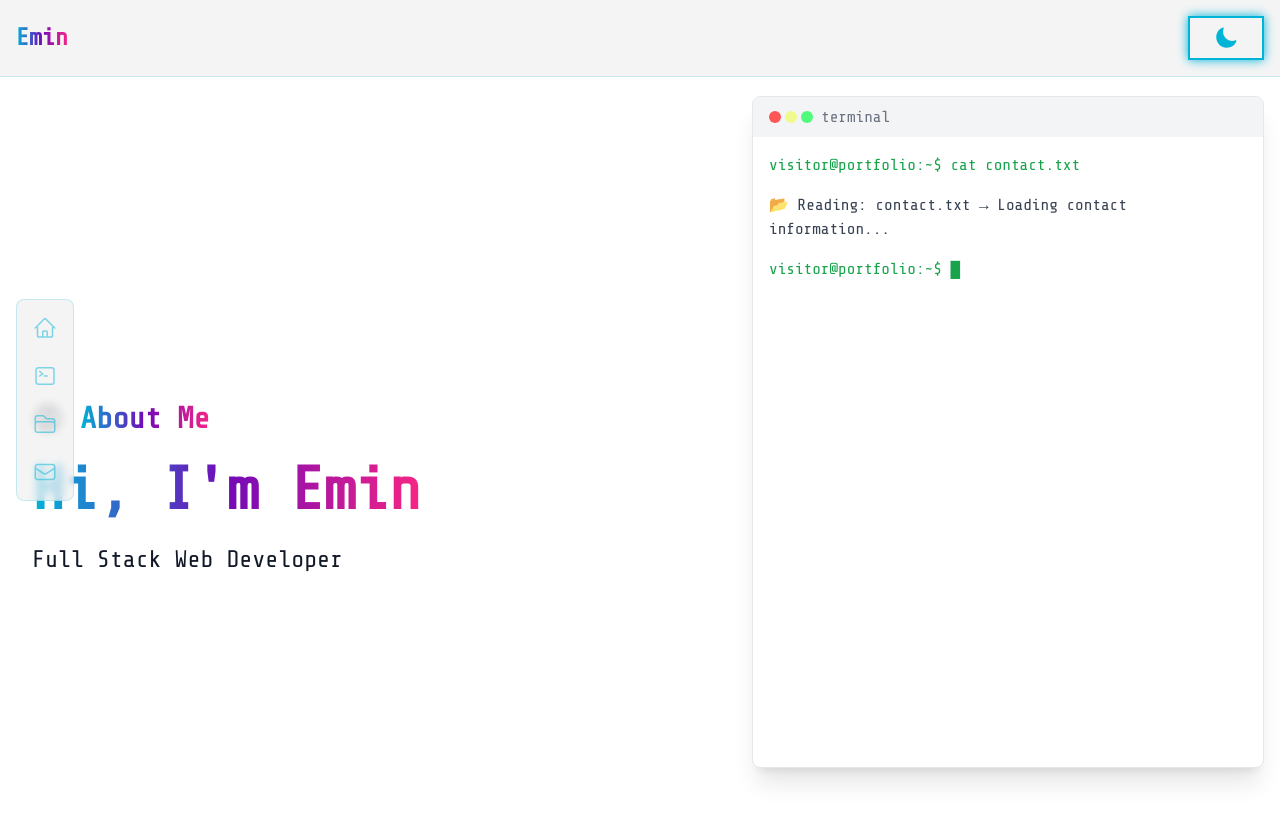
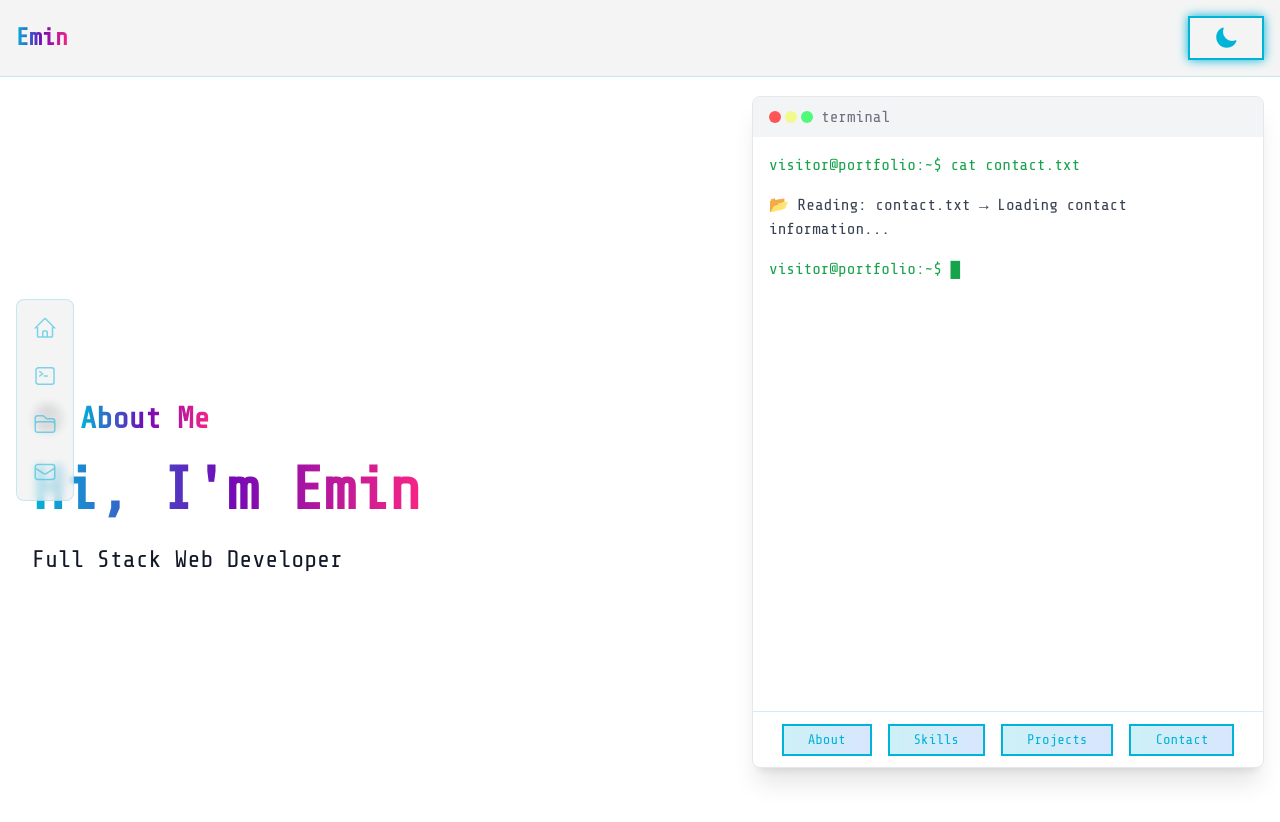
Before and after one commit to Ztaclie/emin-portfolio, a React (Vite) app: page / in a window 1280 px wide. Shown: the top 822 px of the page. Built offline with nearby package versions, Linux system fonts and the light colour scheme.

Commit message:
added nav buttons to terminal

```diff
--- a/package.json
+++ b/package.json
@@ -16,7 +16,8 @@
     "react": "^18.3.1",
     "react-dom": "^18.3.1",
     "react-intersection-observer": "^9.15.0",
-    "react-redux": "^9.2.0"
+    "react-redux": "^9.2.0",
+    "react-scroll": "^1.9.0"
   },
   "devDependencies": {
     "@eslint/js": "^9.17.0",
--- a/src/components/Terminal.tsx
+++ b/src/components/Terminal.tsx
@@ -3,6 +3,7 @@ import { useInfo } from "../context/InfoContext";
 import { useAppSelector } from "../store/hooks";
 import { useTypewriter } from "../hooks/useTypewriter";
 import { useLoading } from "../context/LoadingContext";
+import { Link as ScrollLink } from "react-scroll";
 
 interface TerminalProps {
   onCommandComplete: () => void;
@@ -15,6 +16,7 @@ const Terminal: React.FC<TerminalProps> = ({ onCommandComplete }) => {
   const [currentOutput, setCurrentOutput] = useState("");
   const [isTyping, setIsTyping] = useState(true);
   const { setLoadedSection } = useLoading();
+  const [manualCommand, setManualCommand] = useState<string | null>(null);
 
   const { displayText: typedCommand, isTyping: isTypingCommand } =
     useTypewriter(currentCommand, 50);
@@ -25,9 +27,14 @@ const Terminal: React.FC<TerminalProps> = ({ onCommandComplete }) => {
   );
 
   useEffect(() => {
-    setCurrentCommand(getTerminalCommand());
+    if (manualCommand) {
+      setCurrentCommand(manualCommand);
+      setManualCommand(null);
+    } else {
+      setCurrentCommand(getTerminalCommand());
+    }
     setCurrentOutput(getTerminalOutput());
-  }, [info.currentlyViewing]);
+  }, [info.currentlyViewing, manualCommand]);
 
   useEffect(() => {
     const isTerminalTyping = isTypingCommand || isTypingOutput;
@@ -128,6 +135,16 @@ const Terminal: React.FC<TerminalProps> = ({ onCommandComplete }) => {
     return () => clearTimeout(timer);
   }, []);
 
+  const handleNavClick = (section: string) => {
+    const commands = {
+      intro: "cd /about-me",
+      skills: "ls ./skills",
+      projects: "ls ./projects",
+      contact: "cat contact.txt",
+    };
+    setManualCommand(commands[section as keyof typeof commands]);
+  };
+
   return (
     <div className="fixed top-24 right-4 w-[32rem] h-[calc(100vh-8rem)]">
       <div
@@ -154,7 +171,7 @@ const Terminal: React.FC<TerminalProps> = ({ onCommandComplete }) => {
             terminal
           </span>
         </div>
-        <div className="p-4 font-cyber overflow-y-auto h-[calc(100%-2.5rem)] custom-scrollbar">
+        <div className="p-4 font-cyber overflow-y-auto h-[calc(100%-6rem)] custom-scrollbar">
           <div className="space-y-4">
             <div
               className={`${darkMode ? "text-green-400" : "text-green-600"}`}
@@ -173,6 +190,44 @@ const Terminal: React.FC<TerminalProps> = ({ onCommandComplete }) => {
             </div>
           </div>
         </div>
+        <div className="h-14 border-t border-cyan-500/20 flex items-center justify-center gap-4 px-4">
+          <ScrollLink
+            to="intro"
+            smooth={true}
+            duration={500}
+            className="cyber-button text-sm py-1"
+            onClick={() => handleNavClick("intro")}
+          >
+            About
+          </ScrollLink>
+          <ScrollLink
+            to="skills"
+            smooth={true}
+            duration={500}
+            className="cyber-button text-sm py-1"
+            onClick={() => handleNavClick("skills")}
+          >
+            Skills
+          </ScrollLink>
+          <ScrollLink
+            to="projects"
+            smooth={true}
+            duration={500}
+            className="cyber-button text-sm py-1"
+            onClick={() => handleNavClick("projects")}
+          >
+            Projects
+          </ScrollLink>
+          <ScrollLink
+            to="contact"
+            smooth={true}
+            duration={500}
+            className="cyber-button text-sm py-1"
+            onClick={() => handleNavClick("contact")}
+          >
+            Contact
+          </ScrollLink>
+        </div>
       </div>
     </div>
   );
```
Also changed, not shown: 1 other file (tests, documents, lock files or other folders).
